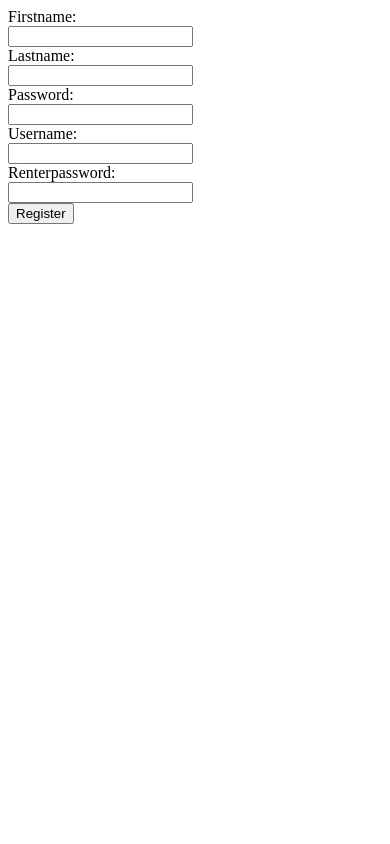
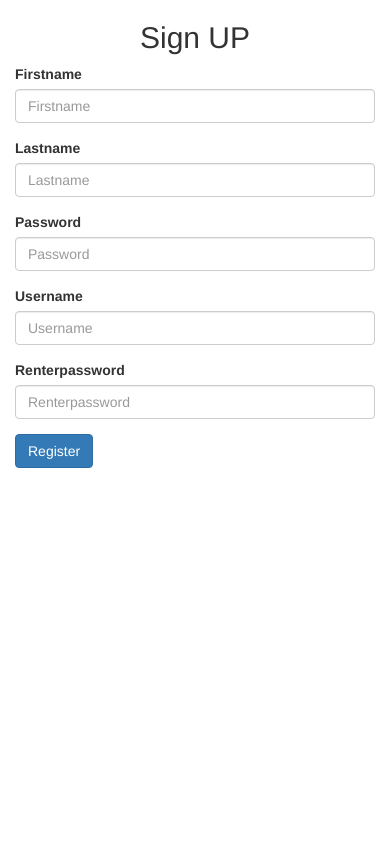
Before and after one commit to sagarmanghnani/dbms, a Django app: template website/templates/website/register.html in a window 390 px wide. Run offline with Django 3.2, Linux system fonts and the light colour scheme; the template is opened without the code that fills it: values that come from a table or form of the project are taken from there, others are empty; parts of the project's set-up code (start-up, migrations or seed data) failed here and were passed over; some libraries are stand-ins or nearby versions.

Commit message:
added bootstrap to index and register page

```diff
--- a/dbms/settings.py
+++ b/dbms/settings.py
@@ -40,7 +40,7 @@ INSTALLED_APPS = [
     'website',
     'datetimewidget',
     'bootstrap3',
-
+    'bootstrapform',
 ]
 
 MIDDLEWARE = [
--- a/website/static/css/greatest.css
+++ b/website/static/css/greatest.css
@@ -1,3 +1,3 @@
 body{
-    background-color: red
+    background-color: white;
 }
--- a/website/templates/website/register.html
+++ b/website/templates/website/register.html
@@ -1,25 +1,37 @@
+{% load staticfiles %}
+{% load bootstrap3 %}
+{% load bootstrap %}
+{% bootstrap_messages %}
+
 <html>
 <head>
     <title> Login </title>
+    <link rel="stylesheet" type="text/css" href={% static 'css/bootstrap.min.css' %}>
+    <script src="{% static 'js/bootstrap.js' %}"></script>
 </head>
-    <body>
+<body class="container-fluid">
+<form action="" method="post">
+    {% csrf_token %}
+	<div class="row">
+		<div class="col-md-3 ">
+		</div>
+		<div class="col-md-6">
+            <div>
+                <h2 class="text-center">Sign UP</h2>
+            </div>
+            <div>
 
-
-
-
-    {% if form.errors %}
-        {{ form.errors }}
-    {% endif %}
-        <form action="" method = "POST">
-            {% csrf_token %}
+            </div>
             <div>
-            {% for figure in form %}
-            {{figure.label_tag}}
+                {% bootstrap_form form %}
+            </div>
             <div>
-                {{figure}}
+                {% bootstrap_button "Register" button_type="submit" button_class="btn btn-primary" %}
             </div>
 		</div>
-            {% endfor %}
-            <button type="submit"> Register </button>
+		<div class="col-md-3">
+		</div>
+	</div>
 </form>
 </body>
+</html>
```
Also changed, not shown: website/templates/website/index.html (+19 -3 lines), db.sqlite3, 1 other file. Lines whose indentation alone changed are shown as unchanged.
